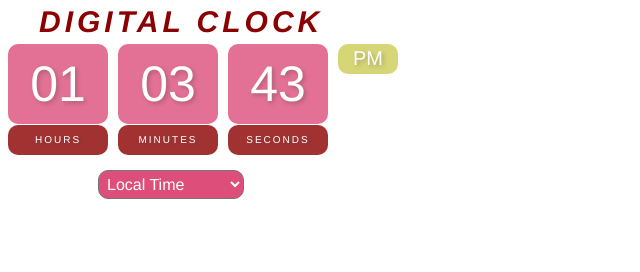
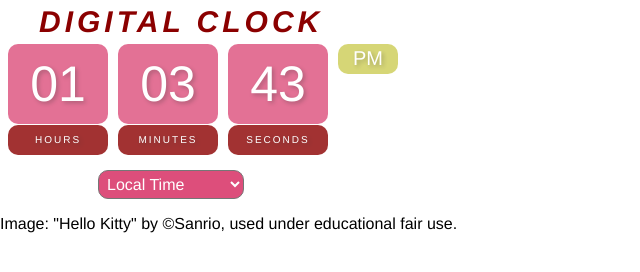
Before and after one commit to gloriack82/Digital-Clock-Project, a plain HTML site: page index.html in a window 1280 px wide. Shown: the whole page, without its empty margins (0-640 px from the left). Drawn offline with Linux system fonts and the light colour scheme.

Commit message:
Update index.html

```diff
--- a/index.html
+++ b/index.html
@@ -1,4 +1,5 @@
 <!DOCTYPE html>
+
 <html lang="en">
   <head>
     <meta charset="UTF-8" />
@@ -78,7 +79,10 @@
       <option value="10">Yakutsk</option>
       <option value="3">Zagreb</option>
       <option value="3">Zurich</option>
+      `
     </select>
+    <p>Image: "Hello Kitty" by &copy;Sanrio, used under educational fair use.
+    </p>
     <script src="index.js"></script>
   </body>
 </html>
```
